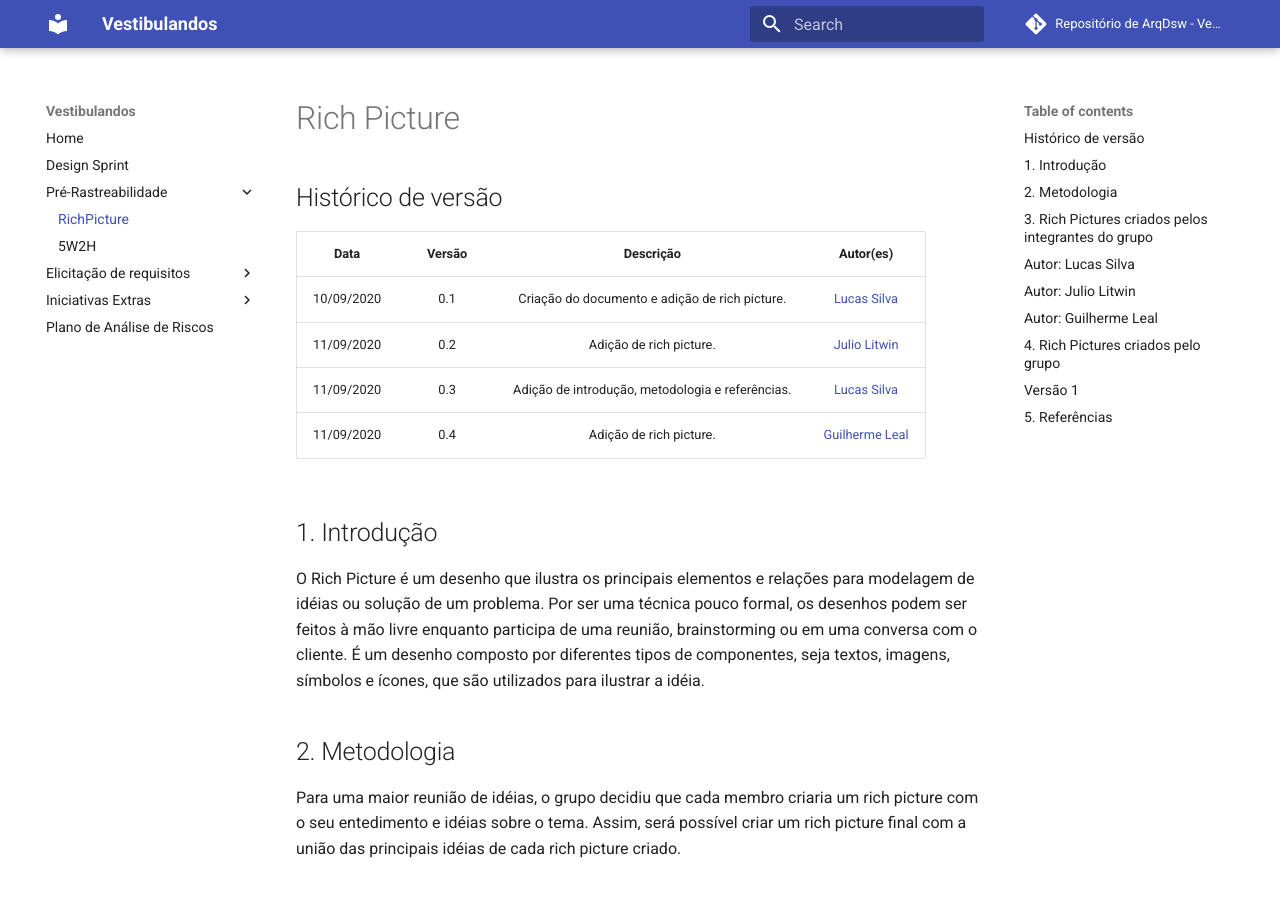
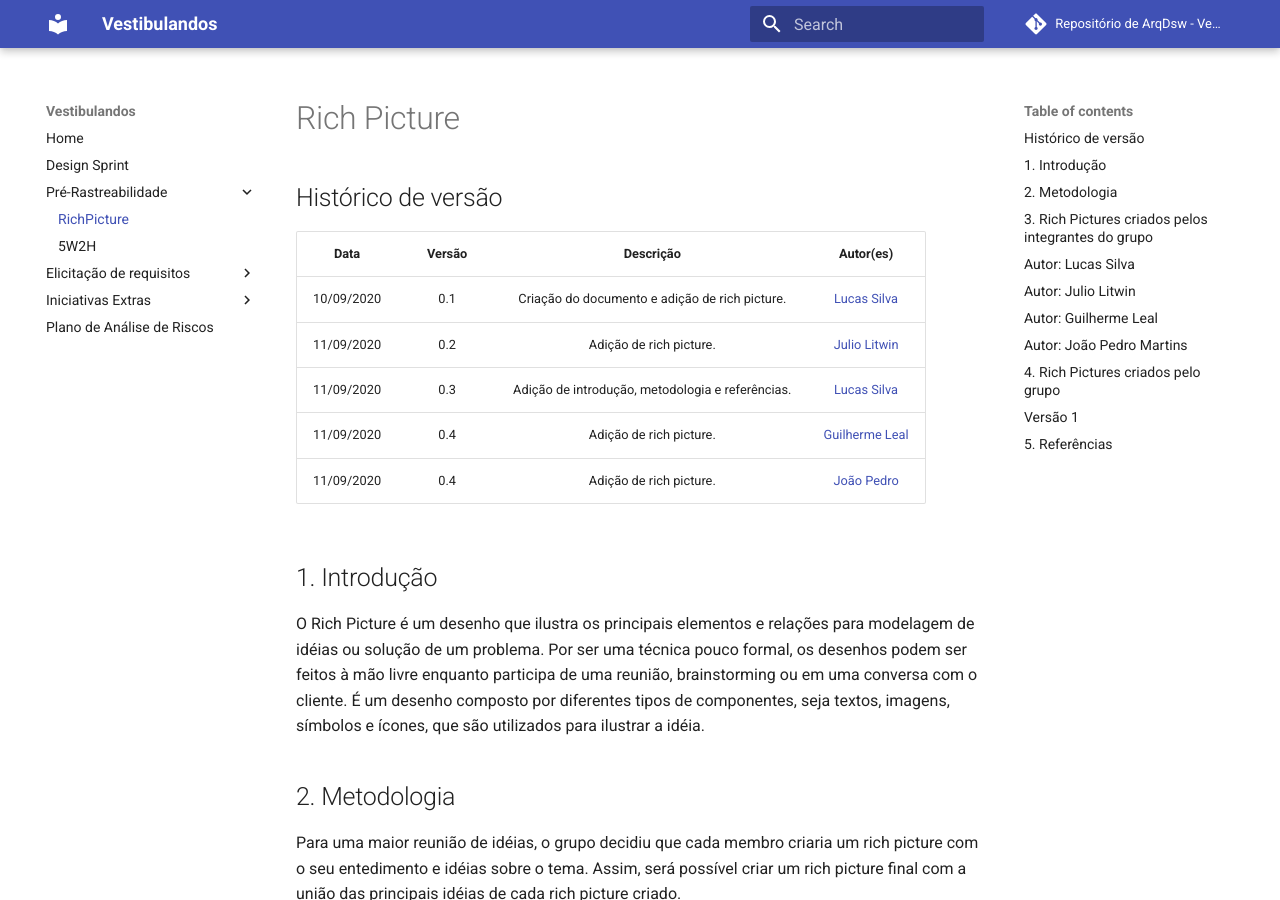
Before and after one commit to UnBArqDsw/2020.1_G4_Vestibulandos, an MkDocs documentation site: the page built from docs/rich_picture.md, in a window 1280 px wide and 900 px high. Built offline with MkDocs 1.6.1 and Material for MkDocs 9.7.7, drawn with Linux system fonts in a browser that asks for light colours; comment, search, counter and statistics services are not loaded; some of the changed text lies outside the part shown.

Commit message:
Adicionando richpicture individual ao documento

```diff
--- a/docs/rich_picture.md
+++ b/docs/rich_picture.md
@@ -7,6 +7,7 @@
 | 11/09/2020 |  0.2   |  Adição de rich picture. | [Julio Litwin](https://github.com/juliolitwin) |
 | 11/09/2020 |  0.3   |  Adição de introdução, metodologia e referências. | [Lucas Silva](https://github.com/lucasgomesgs0) |
 | 11/09/2020 |  0.4   |  Adição de rich picture. | [Guilherme Leal](https://github.com/gleal17) |
+| 11/09/2020 |  0.4   |  Adição de rich picture. | [João Pedro](https://github.com/jpmartins201) |
 
 ## 1. Introdução
 O Rich Picture é um desenho que ilustra os principais elementos e relações para modelagem de idéias ou solução de um problema. Por ser uma técnica pouco formal, os desenhos podem ser feitos à mão livre enquanto participa de uma reunião, brainstorming ou em uma conversa com o cliente. É um desenho composto por diferentes tipos de componentes, seja textos, imagens, símbolos e ícones, que são utilizados para ilustrar a idéia.
@@ -25,6 +26,9 @@
 ## Autor: [Guilherme Leal](https://github.com/gleal17)
 ![Rich Picture - Guilherme Leal](./img/rich_picture/RP_Guilherme.jpg)
 
+## Autor: [João Pedro Martins](https://github.com/gleal17)
+![Rich Picture - João Pedro Martins](./img/rich_picture/richpicture_v1.jpg)
+
 ## 4. Rich Pictures criados pelo grupo
 
 ## Versão 1
```
